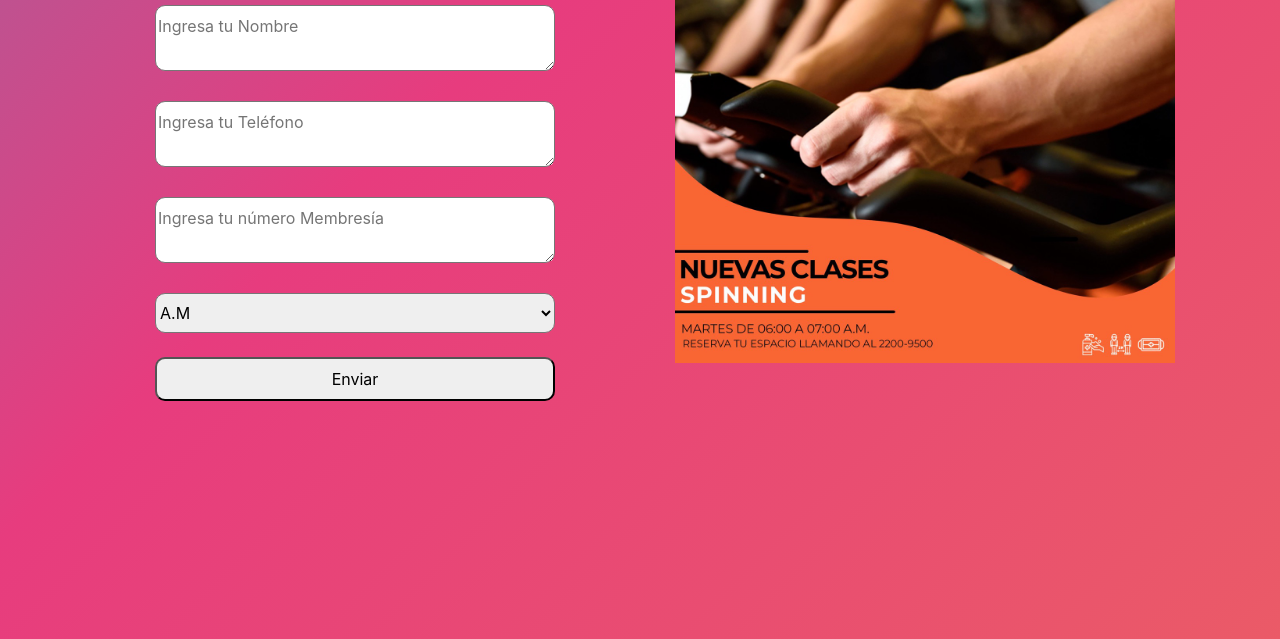
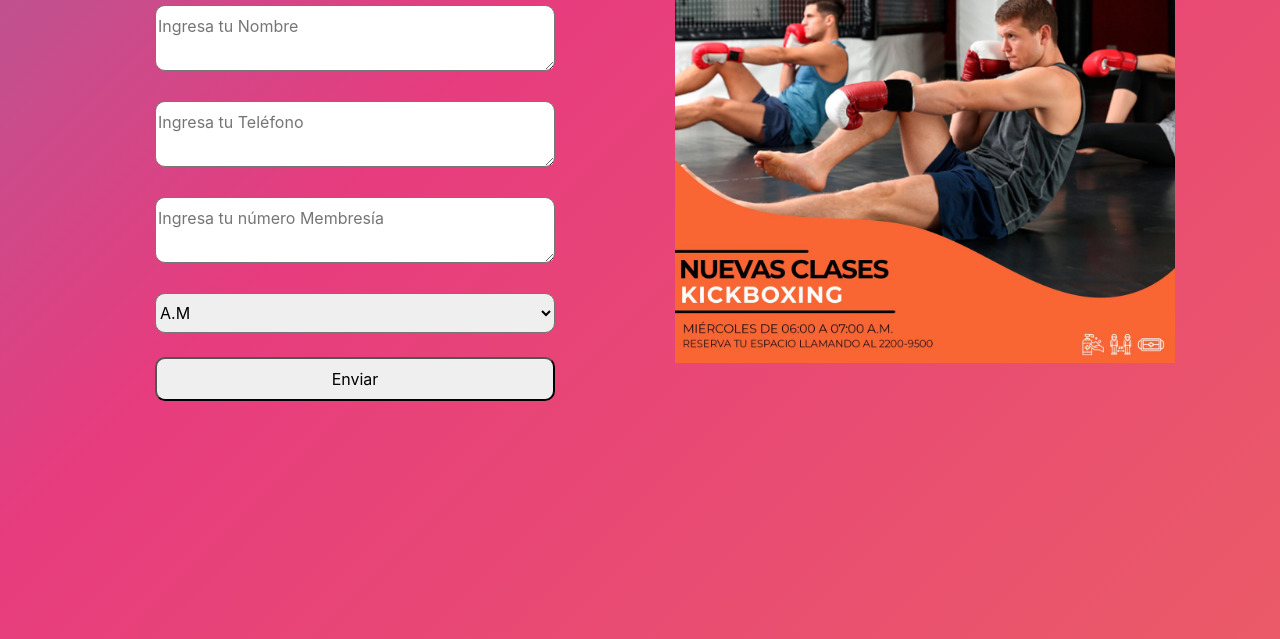
Before and after one commit to Hello-Lime/ClubMajadas, a plain HTML site: page FormSpinning.html in a window 1280 px wide. Shown: the part 161-800 px from the top of the page. Drawn offline with nearby package versions, Linux system fonts and the light colour scheme.

Commit message:
Revert "cambio de fotos"
This reverts commit bec496bb189891a3cb65744d82329b319da31990.

```diff
--- a/FormSpinning.html
+++ b/FormSpinning.html
@@ -69,7 +69,7 @@
 
 
         <div class="col-lg-6 col-md-6">
-          <img src="Spinning.jpeg" class="w-100">
+          <img src="Kick.jpeg" class="w-100">
         </div>
 
     </div>
```
Also changed, not shown: FormBaile.html (+1 -1 lines).
